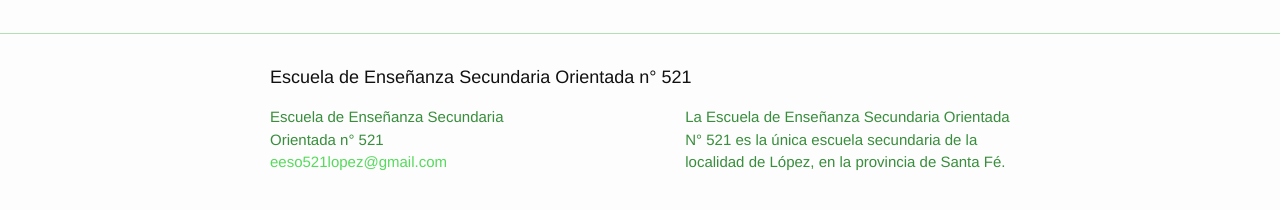
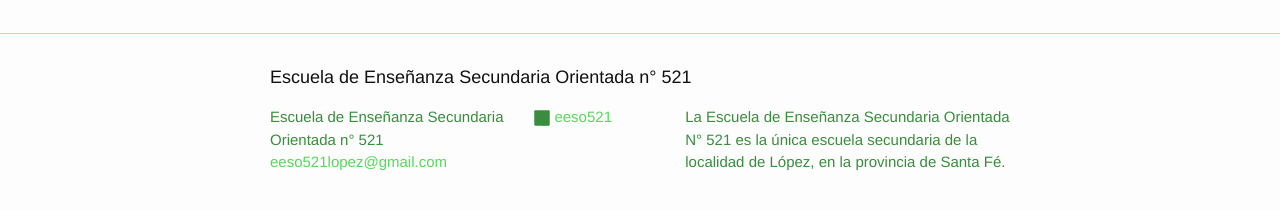
Before and after one commit to juanblas09/eeso521, a Jekyll site: the page built from index.html, in a window 1280 px wide. Shown: the part 263-473 px from the top of the page. Built offline with Jekyll 4.4.1, drawn with Linux system fonts in a browser that asks for light colours.

Commit message:
Update footer.html

```diff
--- a/_includes/footer.html
+++ b/_includes/footer.html
@@ -14,15 +14,9 @@
 
       <div class="footer-col footer-col-2">
         <ul class="social-media-list">
-          {% if site.github_username %}
+          {% if site.facebook_username %}
           <li>
-            {% include icon-github.html username=site.github_username %}
-          </li>
-          {% endif %}
-
-          {% if site.twitter_username %}
-          <li>
-            {% include icon-twitter.html username=site.twitter_username %}
+            {% include icon-facebook.html username=site.facebook_username %}
           </li>
           {% endif %}
         </ul>
```
